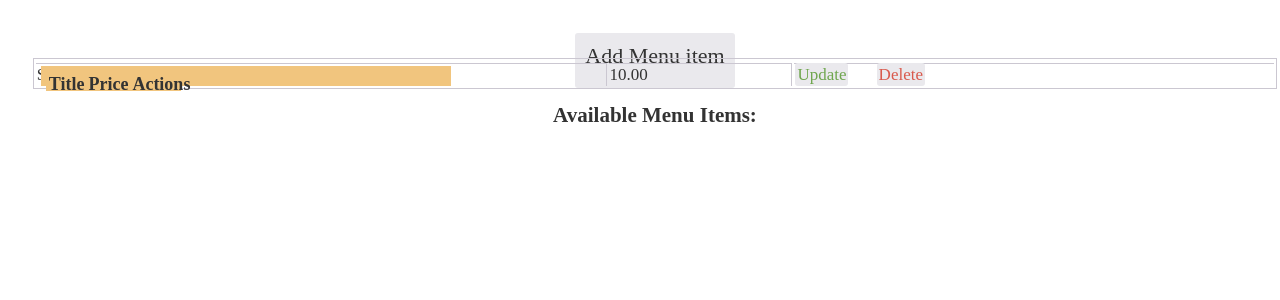
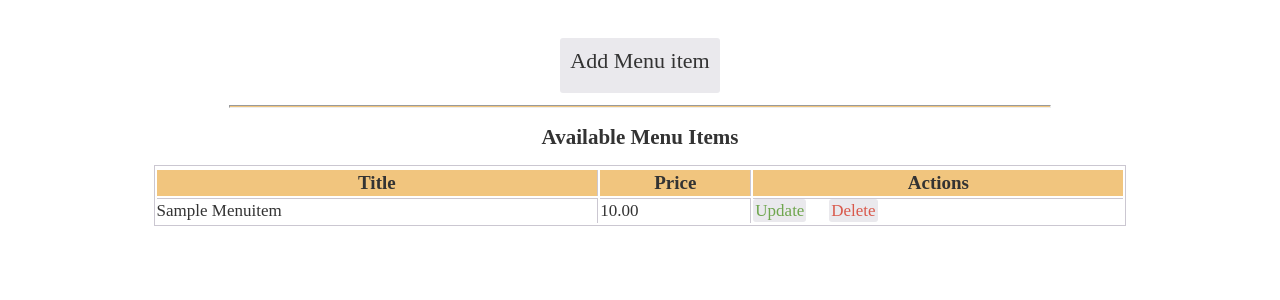
Before and after one commit to CafelatteHere/django_delights, a Django app: page /menuitem/list in a window 1280 px wide. Shown: the part 130-430 px from the top of the page. Run offline with Django 4.2, Linux system fonts and the light colour scheme; a user stored in the database is signed in; tables that the repository leaves empty hold one stand-in row (values such as "Sample post").

Commit message:
Changed css styling for lists of Ingredients, Menu items, Purchases

```diff
--- a/django_delights/inventory/static/inventory/style.css
+++ b/django_delights/inventory/static/inventory/style.css
@@ -87,24 +87,48 @@ a {
   padding-top: 20px;
 }
 
+.table-page{
+  margin-top: 20px;
+  width: 100vw;
+  display: flex;
+  flex-direction: column;
+  align-items:center;
+  justify-content:center;
+}
+
+.table-content{
+  width: 80%;
+  display: flex;
+  flex-direction: column;
+  align-items:center;
+  justify-content:center;
+}
 .table {
   border: 1px solid #cbc7d1;
   margin: 5px;
   width: 95%;
-  position: absolute;
   font-size: 17px;
   flex-direction: column;
-  margin-top: 30px;
 }
 
 .table-header {
-  margin: 5px;
   background-color: #f1c57e;
   text-align: center;
-  height: 20px;
-  width: 33%;
-  font-size: 18px;
+  height: 24px;
   position: absolute;
+}
+
+.header-row-1{
+  background-color: #f1c57e;
+  font-size: 19px;
+  border-right: 1px solid #cbc7d1;
+  padding: 2px 0px 2px;
+}
+
+.header-row-2{
+  background-color: #f1c57e;
+  font-size: 19px;
+  padding: 2px 0px 2px;
 }
 
 .table-row-1 {
@@ -112,12 +136,14 @@ a {
   border-top: 1px solid #cbc7d1;
   margin-right: 5px;
   margin-bottom: 5px;
+  padding: 2px 0px 2px;
 }
 
 .table-row-2 {
   border-top: 1px solid #cbc7d1;
   margin-right: 5px;
   margin-bottom: 5px;
+  padding: 2px 0px 2px;
 }
 
 .details{
--- a/django_delights/inventory/templates/inventory/menuitem_list.html
+++ b/django_delights/inventory/templates/inventory/menuitem_list.html
@@ -6,18 +6,20 @@
 {% endblock %}
 
 {% block content %}
-<div class="body">
-  <p class="create_btn"><a href="{% url 'menuitemcreate' %}">Add Menu item</a></p>
-  <h2>Available Menu Items:</h2>
-  <table class="table">
-    <thead class="table-header">
+<div class="table-page">
+  <div class="table-content">
+    <p class="create_btn"><a href="{% url 'menuitemcreate' %}">Add Menu item</a></p>
+    <hr class="line">
+    <h2>Available Menu Items</h2>
+    <table class="table">
       <tr class="table-header">
-        <th>Title</th>
-        <th>Price</th>
-        <th>Actions</th>
+        <tr class="">
+          <th class="header-row-1" >Title</th>
+          <th class="header-row-1">Price</th>
+          <th class="header-row-2">Actions</th>
+        </tr>
       </tr>
-    </thead>
-    <body">
+
       {% for menuitem in object_list %}
         <tr>
           <td class="table-row-1"><a href="{% url 'menuitemdetails' menuitem.id %}">{{ menuitem.title | title }}</a></td>
@@ -28,7 +30,7 @@
           </td>
         </tr>
       {% endfor %}
-    </body>
-  </table>
+    </table>
+  </div>
 </div>
 {% endblock %}
```
Also changed, not shown: django_delights/inventory/templates/inventory/ingredient_list.html (+14 -12 lines), django_delights/inventory/templates/inventory/purchase_list.html (+9 -7 lines).
